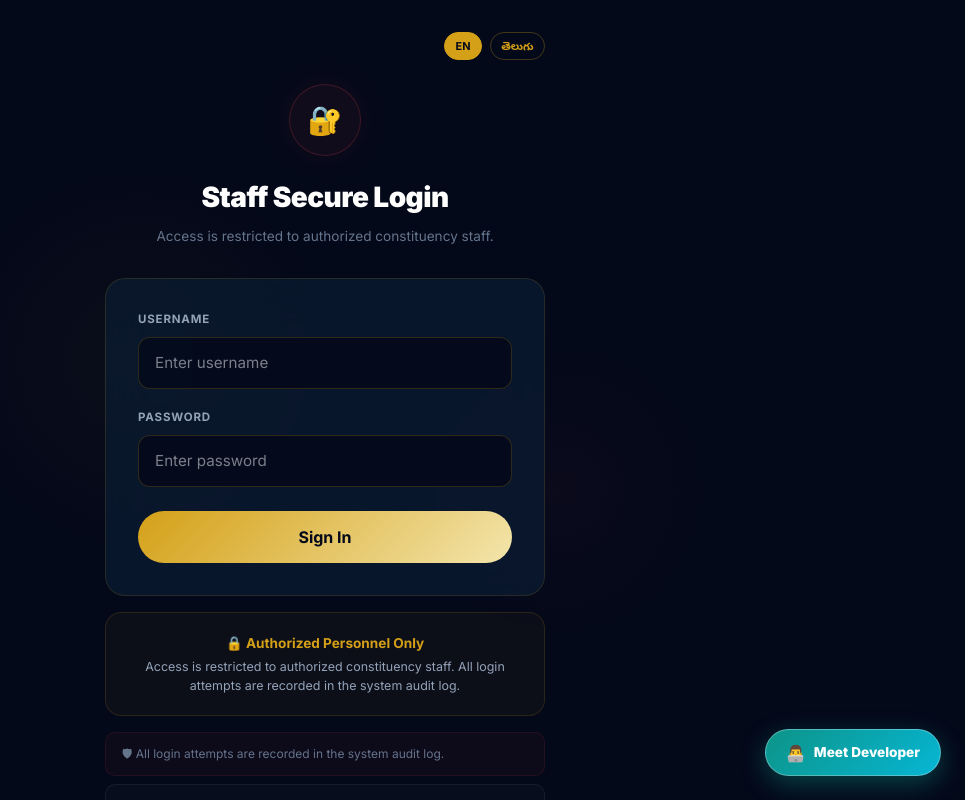
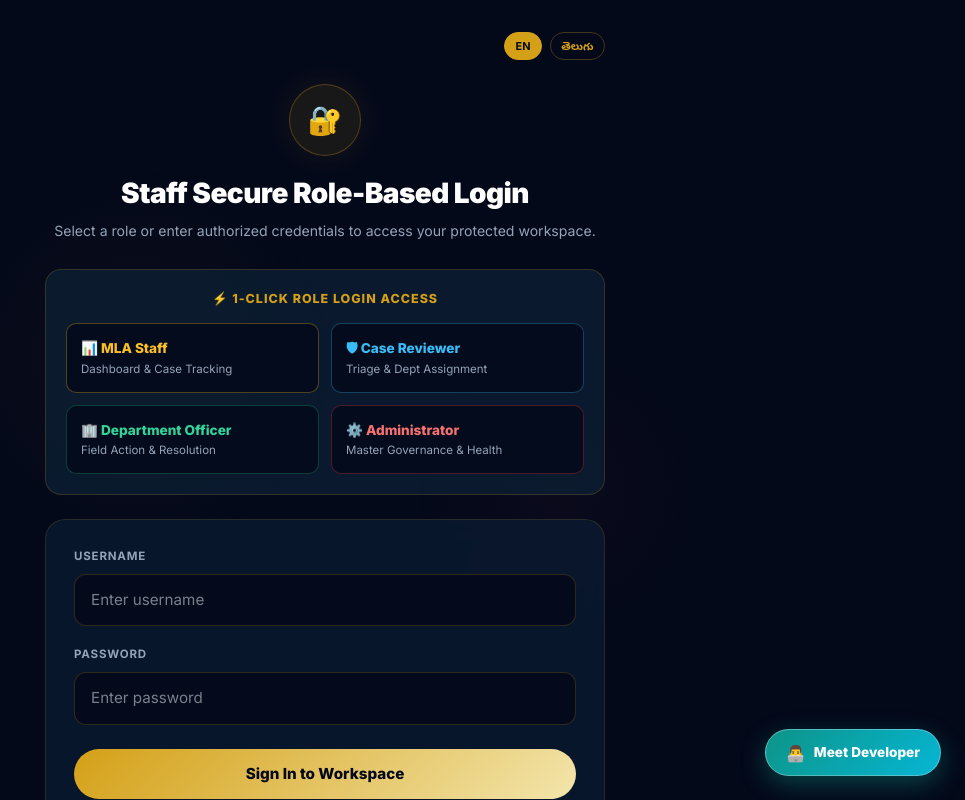
Before and after one commit to pavanchukkala/prajasevaportal, a Next.js app: page /staff/login in a window 1280 px wide. Shown: the top 800 px of the page, without its empty margins (315-1280 px from the left). Built offline with nearby package versions, Linux system fonts and the light colour scheme.

Commit message:
fix: Add DeptActionForm client component and 1-click role login options on staff login page

```diff
--- /dev/null
+++ b/src/app/department/case/[id]/DeptActionForm.tsx
@@ -0,0 +1,152 @@
+"use client";
+
+import React, { useState, FormEvent } from "react";
+import { CANONICAL_DEPARTMENTS } from "@/lib/departments";
+
+interface DeptActionFormProps {
+  complaintId: string;
+  currentStatus: string;
+}
+
+export default function DeptActionForm({ complaintId, currentStatus }: DeptActionFormProps) {
+  const [status, setStatus] = useState(currentStatus || "Assigned");
+  const [assignedDepartment, setAssignedDepartment] = useState("revenue");
+  const [internalNote, setInternalNote] = useState("");
+  const [submitting, setSubmitting] = useState(false);
+  const [message, setMessage] = useState<{ text: string; type: "success" | "error" } | null>(null);
+
+  async function handleSubmit(e: FormEvent) {
+    e.preventDefault();
+    setSubmitting(true);
+    setMessage(null);
+
+    try {
+      const res = await fetch(`/api/complaints/${complaintId}/status`, {
+        method: "PATCH",
+        headers: { "Content-Type": "application/json" },
+        body: JSON.stringify({
+          status,
+          assignedDepartment,
+          internalNote: internalNote.trim(),
+        }),
+      });
+
+      const data = await res.json();
+      if (res.ok && data.success) {
+        setMessage({ text: `✓ Action logged successfully! Case status: "${data.status}".`, type: "success" });
+        setInternalNote("");
+        setTimeout(() => {
+          window.location.reload();
+        }, 1200);
+      } else {
+        setMessage({ text: data.error || "Failed to update case status.", type: "error" });
+      }
+    } catch (err) {
+      setMessage({ text: "Network error logging department action.", type: "error" });
+    } finally {
+      setSubmitting(false);
+    }
+  }
+
+  return (
+    <form onSubmit={handleSubmit} style={{ display: "flex", flexDirection: "column", gap: "1rem" }}>
+      {message && (
+        <div
+          style={{
+            padding: "0.75rem",
+            borderRadius: "8px",
+            fontSize: "0.82rem",
+            fontWeight: 700,
+            background: message.type === "success" ? "rgba(16,185,129,0.15)" : "rgba(239,68,68,0.15)",
+            border: message.type === "success" ? "1px solid #10b981" : "1px solid #ef4444",
+            color: message.type === "success" ? "#34d399" : "#f87171",
+          }}
+        >
+          {message.text}
+        </div>
+      )}
+
+      <div>
+        <label style={{ display: "block", fontSize: "0.75rem", fontWeight: 700, color: "#94a3b8", marginBottom: "0.35rem" }}>
+          Target Department
+        </label>
+        <select
+          value={assignedDepartment}
+          onChange={(e) => setAssignedDepartment(e.target.value)}
+          style={inputStyle}
+        >
+          {CANONICAL_DEPARTMENTS.map((d) => (
+            <option key={d.key} value={d.key}>
+              {d.label}
+            </option>
+          ))}
+        </select>
+      </div>
+
+      <div>
+        <label style={{ display: "block", fontSize: "0.75rem", fontWeight: 700, color: "#94a3b8", marginBottom: "0.35rem" }}>
+          Update Field Progress & Status
+        </label>
+        <select
+          value={status}
+          onChange={(e) => setStatus(e.target.value)}
+          style={inputStyle}
+        >
+          <option value="Under Review">Under Review (Field Inspection Planned)</option>
+          <option value="More Information Requested">More Information Requested from Citizen</option>
+          <option value="Assigned">Assigned to Field Team</option>
+          <option value="Action Reported">Action Reported (Work Order Issued / Work In Progress)</option>
+          <option value="Escalated">Escalated to Higher Authority</option>
+          <option value="Solved">Solved (Field Resolution Completed)</option>
+          <option value="Resolved">Resolved (Officially Closed)</option>
+          <option value="Closed">Closed</option>
+        </select>
+      </div>
+
+      <div>
+        <label style={{ display: "block", fontSize: "0.75rem", fontWeight: 700, color: "#94a3b8", marginBottom: "0.35rem" }}>
+          Field Action & Resolution Notes *
+        </label>
+        <textarea
+          rows={4}
+          value={internalNote}
+          onChange={(e) => setInternalNote(e.target.value)}
+          placeholder="Enter work order ID, field inspection findings, or resolution report..."
+          required
+          style={{ ...inputStyle, resize: "vertical" }}
+        />
+      </div>
+
+      <button
+        type="submit"
+        disabled={submitting}
+        style={{
+          width: "100%",
+          padding: "0.75rem",
+          background: submitting ? "rgba(16,185,129,0.5)" : "linear-gradient(135deg, #059669, #10b981)",
+          color: "#ffffff",
+          fontWeight: 800,
+          fontSize: "0.9rem",
+          border: "none",
+          borderRadius: "8px",
+          cursor: submitting ? "not-allowed" : "pointer",
+        }}
+      >
+        {submitting ? "Saving Action Report..." : "Submit Department Action & Update Status"}
+      </button>
+    </form>
+  );
+}
+
+const inputStyle: React.CSSProperties = {
+  width: "100%",
+  padding: "0.65rem 0.875rem",
+  background: "rgba(4,9,26,0.8)",
+  border: "1px solid rgba(255,255,255,0.15)",
+  borderRadius: "8px",
+  color: "#f8fafc",
+  fontSize: "0.85rem",
+  outline: "none",
+  boxSizing: "border-box",
+  fontFamily: "'Inter', sans-serif",
+};
--- a/src/app/staff/login/page.tsx
+++ b/src/app/staff/login/page.tsx
@@ -7,36 +7,36 @@
 
 const T = {
   en: {
-    title: "Staff Secure Login",
-    subtitle: "Access is restricted to authorized constituency staff.",
+    title: "Staff Secure Role-Based Login",
+    subtitle: "Select a role or enter authorized credentials to access your protected workspace.",
     userLabel: "Username",
     userPlaceholder: "Enter username",
     passLabel: "Password",
     passPlaceholder: "Enter password",
-    submit: "Sign In",
-    submitting: "Signing in...",
+    submit: "Sign In to Workspace",
+    submitting: "Authenticating & Redirecting...",
     errorGeneric: "Invalid credentials. All login attempts are logged.",
     back: "← Back to Home",
     auditNote: "All login attempts are recorded in the system audit log.",
     accessNote: "If you believe you should have access, contact the constituency administration office.",
     systemNote: "Protected Area · Constituency Administration · Srikalahasti No. 168",
-    quickTitle: "Authorized Staff Access Modes",
+    quickTitle: "1-Click Role Login Access",
   },
   te: {
-    title: "సిబ్బంది సురక్షిత లాగిన్",
-    subtitle: "అధికృత నియోజకవర్గ సిబ్బందికి మాత్రమే యాక్సెస్ అందుబాటులో ఉంది.",
+    title: "సిబ్బంది సురక్షిత రకం ఆధారిత లాగిన్",
+    subtitle: "మీ రక్షిత వర్క్‌స్పేస్‌ను యాక్సెస్ చేయడానికి రకాన్ని ఎంచుకోండి లేదా ఆధారాలను నమోదు చేయండి.",
     userLabel: "వినియోగదారు పేరు",
     userPlaceholder: "వినియోగదారు పేరు నమోదు చేయండి",
     passLabel: "పాస్‌వర్డ్",
     passPlaceholder: "పాస్‌వర్డ్ నమోదు చేయండి",
     submit: "లాగిన్ అవ్వండి",
-    submitting: "లాగిన్ అవుతున్నది...",
+    submitting: "ధృవీకరిస్తున్నది...",
     errorGeneric: "తప్పు ఆధారపత్రాలు. అన్ని లాగిన్ ప్రయత్నాలు నమోదు చేయబడ్డాయి.",
     back: "← హోమ్‌కు తిరిగి వెళ్ళండి",
     auditNote: "అన్ని లాగిన్ ప్రయత్నాలు సిస్టమ్ ఆడిట్ లాగ్‌లో నమోదు చేయబడ్డాయి.",
     accessNote: "మీకు యాక్సెస్ ఉండాలని భావిస్తే, నియోజకవర్గ నిర్వాహణ కార్యాలయాన్ని సంప్రదించండి.",
     systemNote: "రక్షిత ప్రాంతం · నియోజకవర్గ నిర్వాహణ · శ్రీకాళహస్తి No. 168",
-    quickTitle: "అధికారిక సిబ్బంది ప్రవేశ రకాలు",
+    quickTitle: "1-క్లిక్ రోల్ లాగిన్ యాక్సెస్",
   },
 } as const;
 
@@ -55,18 +55,18 @@
 
   const t = T[lang];
 
-  async function handleSubmit(e: FormEvent) {
-    e.preventDefault();
+  async function performLogin(u: string, p: string) {
     setError("");
     setLoading(true);
     try {
       const res = await fetch("/api/auth/login", {
         method: "POST",
         headers: { "Content-Type": "application/json" },
-        body: JSON.stringify({ username: username.trim(), password: password.trim() }),
+        body: JSON.stringify({ username: u.trim(), password: p.trim() }),
       });
       const data = await res.json();
       if (res.ok && data.success) {
+        // Redirect strictly based on authenticated server session role
         router.push(data.redirect || "/mla/dashboard");
       } else {
         setError(data.error ?? t.errorGeneric);
@@ -79,10 +79,15 @@
     }
   }
 
-  function fillCreds(u: string, p: string) {
+  async function handleSubmit(e: FormEvent) {
+    e.preventDefault();
+    await performLogin(username, password);
+  }
+
+  async function handleQuickRoleLogin(u: string, p: string) {
     setUsername(u);
     setPassword(p);
-    setError("");
+    await performLogin(u, p);
   }
 
   const inp: React.CSSProperties = {
@@ -99,15 +104,15 @@
   };
 
   return (
-    <main style={{ minHeight: "100vh", background: "#04091A", color: "#f0f4f8", display: "flex", flexDirection: "column", alignItems: "center", justifyContent: "center", padding: "2rem" }}>
+    <main style={{ minHeight: "100vh", background: "#04091A", color: "#f0f4f8", display: "flex", flexDirection: "column", alignItems: "center", justifyContent: "center", padding: "2rem 1rem" }}>
 
-      {/* Ambient */}
+      {/* Ambient Lighting */}
       <div style={{ position: "fixed", inset: 0, pointerEvents: "none" }}>
         <div style={{ position: "absolute", top: "20%", left: "20%", width: "400px", height: "400px", borderRadius: "50%", background: "radial-gradient(circle, rgba(212,160,23,0.04) 0%, transparent 70%)" }} />
         <div style={{ position: "absolute", bottom: "20%", right: "20%", width: "300px", height: "300px", borderRadius: "50%", background: "radial-gradient(circle, rgba(239,68,68,0.03) 0%, transparent 70%)" }} />
       </div>
 
-      <div style={{ maxWidth: "440px", width: "100%", position: "relative", zIndex: 1 }}>
+      <div style={{ maxWidth: "560px", width: "100%", position: "relative", zIndex: 1 }}>
 
         {/* Lang toggle */}
         <div style={{ display: "flex", justifyContent: "flex-end", marginBottom: "1.5rem", gap: "0.5rem" }}>
@@ -118,17 +123,94 @@
           ))}
         </div>
 
-        {/* Lock icon */}
-        <div style={{ textAlign: "center", marginBottom: "2rem" }}>
-          <div style={{ width: "72px", height: "72px", borderRadius: "50%", background: "rgba(239,68,68,0.06)", border: "1px solid rgba(239,68,68,0.2)", display: "flex", alignItems: "center", justifyContent: "center", margin: "0 auto 1.25rem", fontSize: "1.75rem", boxShadow: "0 0 30px rgba(239,68,68,0.08)" }}>
+        {/* Header Icon */}
+        <div style={{ textAlign: "center", marginBottom: "1.75rem" }}>
+          <div style={{ width: "72px", height: "72px", borderRadius: "50%", background: "rgba(212,160,23,0.1)", border: "1px solid rgba(212,160,23,0.3)", display: "flex", alignItems: "center", justifyContent: "center", margin: "0 auto 1rem", fontSize: "1.75rem", boxShadow: "0 0 30px rgba(212,160,23,0.1)" }}>
             🔐
           </div>
-          <h1 style={{ fontSize: "1.75rem", fontWeight: 900, color: "#ffffff", letterSpacing: "-0.02em", marginBottom: "0.5rem" }}>{t.title}</h1>
-          <p style={{ color: "#64748b", fontSize: "0.85rem", lineHeight: 1.5 }}>{t.subtitle}</p>
+          <h1 style={{ fontSize: "1.75rem", fontWeight: 900, color: "#ffffff", letterSpacing: "-0.02em", marginBottom: "0.4rem" }}>{t.title}</h1>
+          <p style={{ color: "#94a3b8", fontSize: "0.88rem", lineHeight: 1.5, margin: 0 }}>{t.subtitle}</p>
         </div>
 
-        {/* Form */}
-        <form onSubmit={handleSubmit} style={{ background: "rgba(13,33,55,0.6)", border: "1px solid rgba(212,160,23,0.15)", borderRadius: "20px", padding: "2rem", backdropFilter: "blur(24px)", marginBottom: "1rem" }}>
+        {/* 1-Click Role Login Selector Cards */}
+        <div style={{ background: "rgba(13,33,55,0.7)", border: "1px solid rgba(212,160,23,0.2)", borderRadius: "16px", padding: "1.25rem", marginBottom: "1.5rem" }}>
+          <div style={{ fontSize: "0.78rem", fontWeight: 800, color: "#D4A017", textTransform: "uppercase", letterSpacing: "0.08em", marginBottom: "0.875rem", textAlign: "center" }}>
+            ⚡ {t.quickTitle}
+          </div>
+
+          <div style={{ display: "grid", gridTemplateColumns: "1fr 1fr", gap: "0.75rem" }}>
+            <button
+              type="button"
+              onClick={() => handleQuickRoleLogin("mla_staff", "dev-mla-2026")}
+              style={{
+                background: "rgba(4,9,26,0.8)",
+                border: "1px solid rgba(251,191,36,0.3)",
+                borderRadius: "10px",
+                padding: "0.875rem",
+                textAlign: "left",
+                cursor: "pointer",
+                transition: "all 0.15s ease",
+              }}
+            >
+              <div style={{ fontSize: "0.85rem", fontWeight: 800, color: "#fbbf24" }}>📊 MLA Staff</div>
+              <div style={{ fontSize: "0.72rem", color: "#94a3b8", marginTop: "2px" }}>Dashboard & Case Tracking</div>
+            </button>
+
+            <button
+              type="button"
+              onClick={() => handleQuickRoleLogin("reviewer", "dev-reviewer-2026")}
+              style={{
+                background: "rgba(4,9,26,0.8)",
+                border: "1px solid rgba(56,189,248,0.3)",
+                borderRadius: "10px",
+                padding: "0.875rem",
+                textAlign: "left",
+                cursor: "pointer",
+                transition: "all 0.15s ease",
+              }}
+            >
+              <div style={{ fontSize: "0.85rem", fontWeight: 800, color: "#38bdf8" }}>🛡 Case Reviewer</div>
+              <div style={{ fontSize: "0.72rem", color: "#94a3b8", marginTop: "2px" }}>Triage & Dept Assignment</div>
+            </button>
+
+            <button
+              type="button"
+              onClick={() => handleQuickRoleLogin("dept_officer", "dev-dept-2026")}
+              style={{
+                background: "rgba(4,9,26,0.8)",
+                border: "1px solid rgba(16,185,129,0.3)",
+                borderRadius: "10px",
+                padding: "0.875rem",
+                textAlign: "left",
+                cursor: "pointer",
+                transition: "all 0.15s ease",
+              }}
+            >
+              <div style={{ fontSize: "0.85rem", fontWeight: 800, color: "#34d399" }}>🏢 Department Officer</div>
+              <div style={{ fontSize: "0.72rem", color: "#94a3b8", marginTop: "2px" }}>Field Action & Resolution</div>
+            </button>
+
+            <button
+              type="button"
+              onClick={() => handleQuickRoleLogin("admin", "dev-admin-2026")}
+              style={{
+                background: "rgba(4,9,26,0.8)",
+                border: "1px solid rgba(239,68,68,0.3)",
+                borderRadius: "10px",
+                padding: "0.875rem",
+                textAlign: "left",
+                cursor: "pointer",
+                transition: "all 0.15s ease",
+              }}
+            >
+              <div style={{ fontSize: "0.85rem", fontWeight: 800, color: "#f87171" }}>⚙️ Administrator</div>
+              <div style={{ fontSize: "0.72rem", color: "#94a3b8", marginTop: "2px" }}>Master Governance & Health</div>
+            </button>
+          </div>
+        </div>
+
+        {/* Manual Credentials Form */}
+        <form onSubmit={handleSubmit} style={{ background: "rgba(13,33,55,0.6)", border: "1px solid rgba(212,160,23,0.15)", borderRadius: "20px", padding: "1.75rem", backdropFilter: "blur(24px)", marginBottom: "1rem" }}>
           {error && (
             <div style={{ background: "rgba(239,68,68,0.06)", border: "1px solid rgba(239,68,68,0.2)", borderRadius: "10px", padding: "0.875rem", marginBottom: "1.25rem", color: "#f87171", fontSize: "0.82rem", lineHeight: 1.5 }}>
               ⚠ {error}
@@ -164,31 +246,16 @@
           <button
             type="submit"
             disabled={loading}
-            style={{ width: "100%", background: loading ? "rgba(212,160,23,0.5)" : "linear-gradient(135deg, #D4A017, #F3E5AB)", color: "#04091A", fontWeight: 700, fontSize: "1rem", padding: "0.875rem", borderRadius: "9999px", border: "none", cursor: loading ? "not-allowed" : "pointer" }}
+            style={{ width: "100%", background: loading ? "rgba(212,160,23,0.5)" : "linear-gradient(135deg, #D4A017, #F3E5AB)", color: "#04091A", fontWeight: 800, fontSize: "0.95rem", padding: "0.875rem", borderRadius: "9999px", border: "none", cursor: loading ? "not-allowed" : "pointer" }}
           >
             {loading ? t.submitting : t.submit}
           </button>
         </form>
 
-        {/* Security Notice */}
-        <div style={{ background: "rgba(212,160,23,0.04)", border: "1px solid rgba(212,160,23,0.15)", borderRadius: "16px", padding: "1.25rem", marginBottom: "1rem", textAlign: "center" }}>
-          <div style={{ fontSize: "0.85rem", fontWeight: 700, color: "#D4A017", marginBottom: "0.25rem" }}>
-            🔒 {lang === "en" ? "Authorized Personnel Only" : "అధికారిక సిబ్బందికి మాత్రమే"}
-          </div>
-          <div style={{ fontSize: "0.78rem", color: "#94a3b8" }}>
-            {lang === "en"
-              ? "Access is restricted to authorized constituency staff. All login attempts are recorded in the system audit log."
-              : "అధికారిక సిబ్బందికి మాత్రమే ప్రవేశం. అన్ని లాగిన్ ప్రయత్నాలు నమోదు చేయబడతాయి."}
-          </div>
-        </div>
-
-        {/* Security notices */}
+        {/* Security notice */}
         <div style={{ display: "flex", flexDirection: "column", gap: "0.5rem", marginBottom: "1.5rem" }}>
           <div style={{ background: "rgba(239,68,68,0.04)", border: "1px solid rgba(239,68,68,0.1)", borderRadius: "10px", padding: "0.75rem 1rem", fontSize: "0.75rem", color: "#64748b", lineHeight: 1.5 }}>
             🛡 {t.auditNote}
-          </div>
-          <div style={{ background: "rgba(255,255,255,0.02)", border: "1px solid rgba(255,255,255,0.06)", borderRadius: "10px", padding: "0.75rem 1rem", fontSize: "0.75rem", color: "#475569", lineHeight: 1.5 }}>
-            ℹ {t.accessNote}
           </div>
         </div>
 
@@ -196,7 +263,7 @@
           <Link href="/" style={{ color: "#D4A017", textDecoration: "none", fontWeight: 600, fontSize: "0.85rem" }}>{t.back}</Link>
         </div>
 
-        <div style={{ textAlign: "center", marginTop: "2rem", fontSize: "0.68rem", color: "#1e293b" }}>
+        <div style={{ textAlign: "center", marginTop: "1.75rem", fontSize: "0.68rem", color: "#475569" }}>
           {t.systemNote}
         </div>
       </div>
```
Also changed, not shown: src/app/department/case/[id]/page.tsx (+52 -65 lines).
